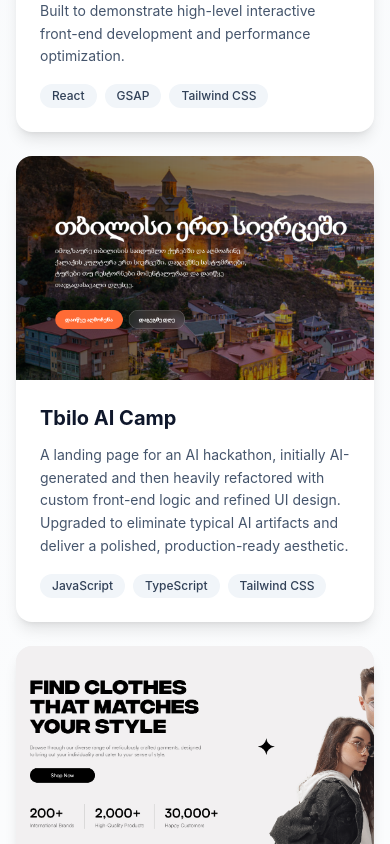
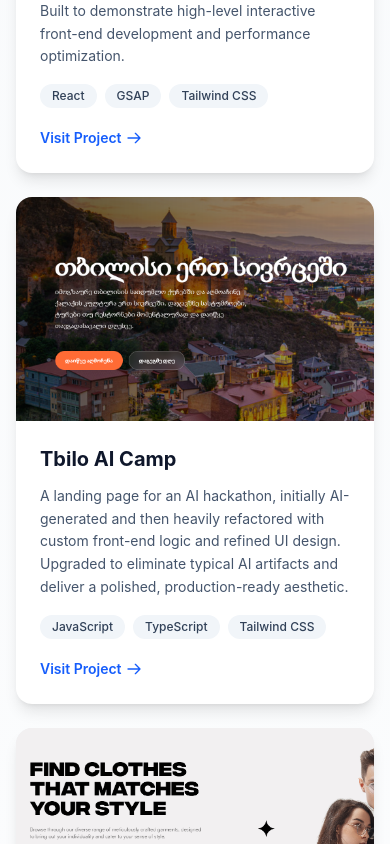
Before and after one commit to Lanssii/Portfolio, a React app: page / in a window 390 px wide. Shown: the part 5140-5984 px from the top of the page. Built offline with nearby package versions, Linux system fonts and the light colour scheme; the HTML template or start-up script is replaced by a standard one.

Commit message:
feat: add project live-site links

```diff
--- a/src/components/Projects.tsx
+++ b/src/components/Projects.tsx
@@ -82,7 +82,6 @@ const ProjectImage = ({
 }) => {
   const { isLoaded, hasError } = useImageLoader(src);
 
-  // Error state
   if (hasError) {
     return (
       <div className="flex h-full w-full items-center justify-center bg-gradient-to-br from-blue-400/20 to-blue-600/20">
@@ -98,7 +97,7 @@ const ProjectImage = ({
                 strokeLinecap="round"
                 strokeLinejoin="round"
                 strokeWidth={2}
-                d="M4 16l4.586-4.586a2 2 0 012.828 0L16 16m-2-2l1.586-1.586a2 2 0 012.828 0L20 14m-6-6h.01M6 20h12a2 2 0 002-2V6a2 2 0 00-2-2H6a2 2 0 00-2 2v12a2 2 0 002 2z"
+                d="M4 16l4.586-4.586a2 2 0 012.828 0L16 16m-2-2l1.586-1.586a2 2 0 012.828 0L20 14m-6-6h.01M6 20h12a2 2 0 002-2V6a2 2 0 00-2-2H6a2 2 0 002 2v12a2 2 0 002 2h12a2 2 0 002-2V6a2 2 0 00-2-2H6a2 2 0 00-2 2v12a2 2 0 002 2z"
               />
             </svg>
           </div>
@@ -109,7 +108,6 @@ const ProjectImage = ({
     );
   }
 
-  // Loading + loaded state
   return (
     <div className="relative h-full w-full bg-gray-100">
       {!isLoaded && (
@@ -154,13 +152,38 @@ const Projects = () => {
               key={project.title}
               className="project-card group overflow-hidden rounded-2xl bg-white shadow-lg transition-all duration-300 hover:-translate-y-2 hover:shadow-2xl"
             >
-              {/* Image */}
+              {/* Image Container */}
               <div className="relative aspect-[16/10] overflow-hidden bg-slate-100">
                 <ProjectImage
                   src={project.image}
                   alt={project.title}
                   title={project.title}
                 />
+
+                {/* Hover Overlay */}
+                <div className="absolute inset-0 flex items-end bg-gradient-to-t from-black/60 via-black/10 to-transparent p-4 opacity-0 transition-opacity duration-300 group-hover:opacity-100">
+                  <a
+                    href={project.link}
+                    target="_blank"
+                    rel="noopener noreferrer"
+                    className="inline-flex items-center gap-2 rounded-lg bg-white px-4 py-2 text-sm font-semibold text-slate-900 transition-all duration-300 hover:bg-blue-50 hover:text-blue-600"
+                  >
+                    View Live
+                    <svg
+                      className="h-4 w-4"
+                      fill="none"
+                      stroke="currentColor"
+                      viewBox="0 0 24 24"
+                    >
+                      <path
+                        strokeLinecap="round"
+                        strokeLinejoin="round"
+                        strokeWidth={2}
+                        d="M14 5l7 7m0 0l-7 7m7-7H3"
+                      />
+                    </svg>
+                  </a>
+                </div>
               </div>
 
               {/* Content */}
@@ -184,6 +207,29 @@ const Projects = () => {
                     </span>
                   ))}
                 </div>
+
+                {/* Mobile Link */}
+                <a
+                  href={project.link}
+                  target="_blank"
+                  rel="noopener noreferrer"
+                  className="mt-5 inline-flex items-center gap-1 text-sm font-semibold text-blue-600 transition-colors hover:text-blue-800 md:hidden"
+                >
+                  Visit Project
+                  <svg
+                    className="h-4 w-4"
+                    fill="none"
+                    stroke="currentColor"
+                    viewBox="0 0 24 24"
+                  >
+                    <path
+                      strokeLinecap="round"
+                      strokeLinejoin="round"
+                      strokeWidth={2}
+                      d="M14 5l7 7m0 0l-7 7m7-7H3"
+                    />
+                  </svg>
+                </a>
               </div>
             </article>
           ))}
```
